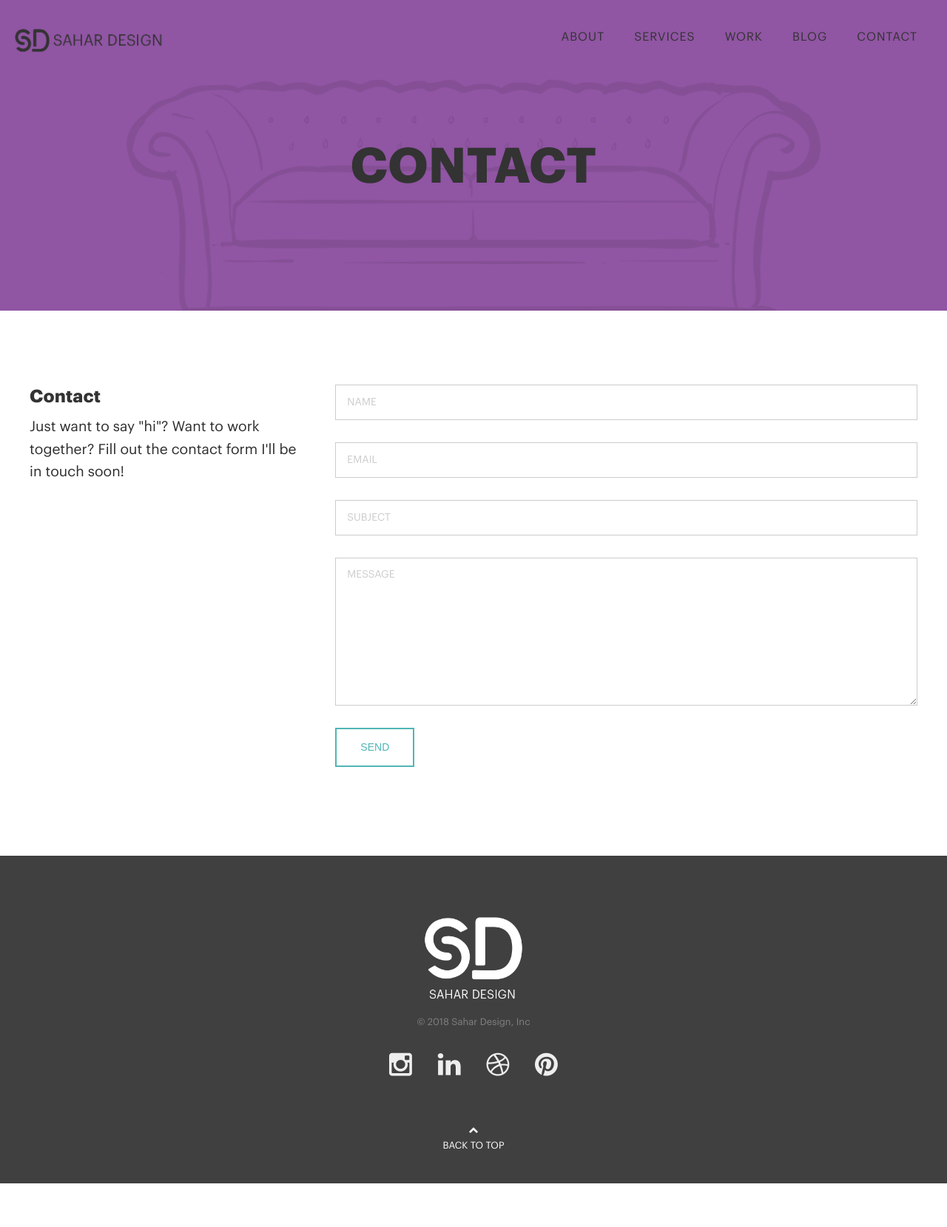
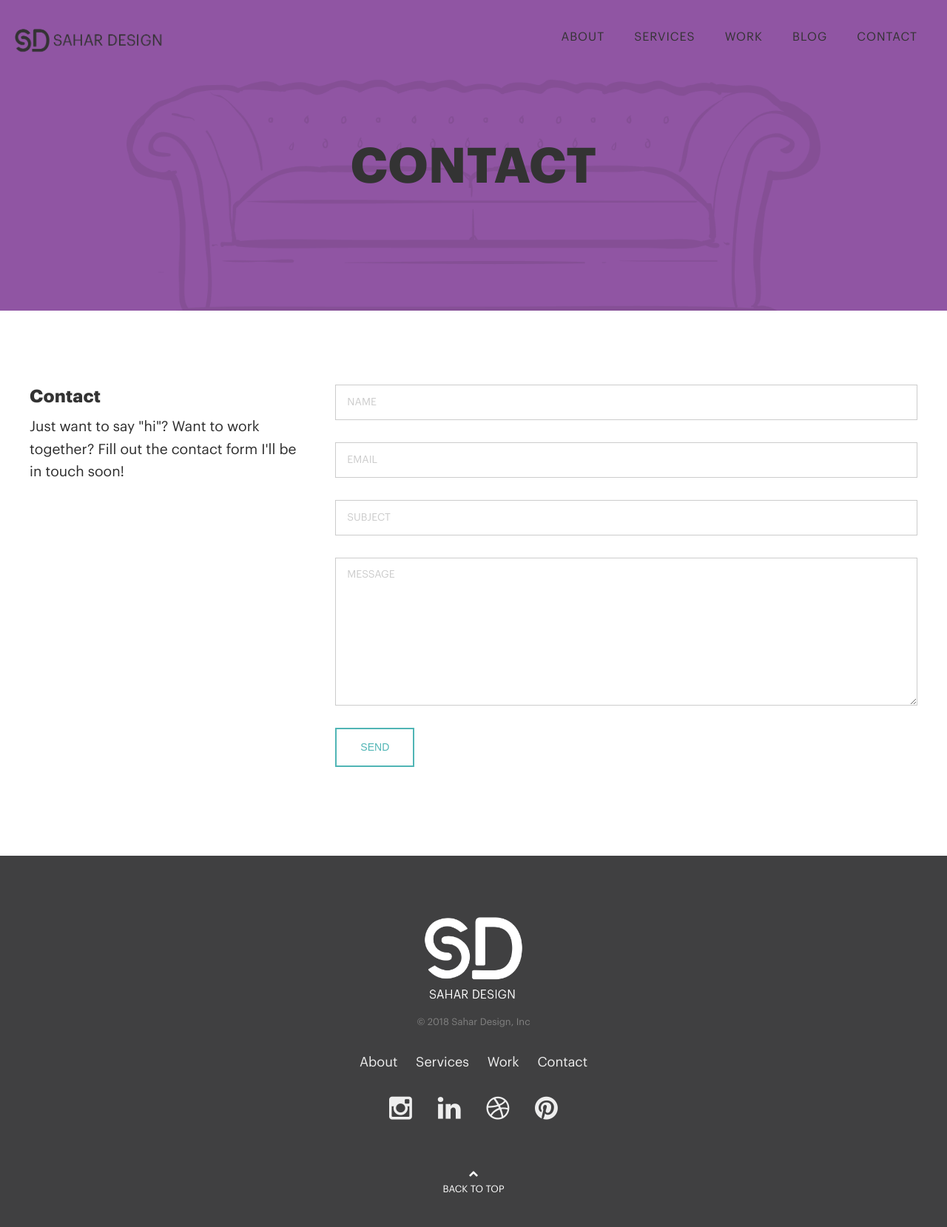
Before and after one commit to saharmh/sahardesign, a Jekyll site: the page built from contact/index.html, in a window 1280 px wide. Shown: the whole page at 74% size. Built offline with Jekyll 4.4.1, drawn with Linux system fonts in a browser that asks for light colours; before the commit the page ends 1600 px from its top, so only the background shows below that.

Commit message:
added footer nav

```diff
--- a/_includes/footer.html
+++ b/_includes/footer.html
@@ -6,6 +6,13 @@
       <img src="/images/sahardesign_logo_footer.png" width="160px" />
       <p class="copyright">© 2018 {{site.title}}, Inc</p>
 
+      <ul class="footer-nav socials">
+        <li><a href="/about">About</a></li>
+        <li><a href="/services">Services</a></li>
+        <li><a href="/work">Work</a></li>
+        <li><a href="/contact">Contact</a></li>
+
+      </ul>
       <ul class="socials">
         <li><a href="https://www.instagram.com/saharmh/" target="_blank"><i class='fa fa-2x fa-instagram'></i></a></li>
         <li><a href="https://www.linkedin.com/in/saharmh"><i class='fa fa-2x fa-linkedin'></i></a></li>
--- a/css/style.css
+++ b/css/style.css
@@ -392,6 +392,11 @@ body {
   letter-spacing: 1px;
   color: #fff;
  }
+
+/*footer nav*/
+ul.footer-nav li {
+	display: inline-block;
+	padding: 0 10px !important; }
 
 /*socials*/
 ul.socials {
```
Also changed, not shown: images/sahar-hosseini.jpg.
